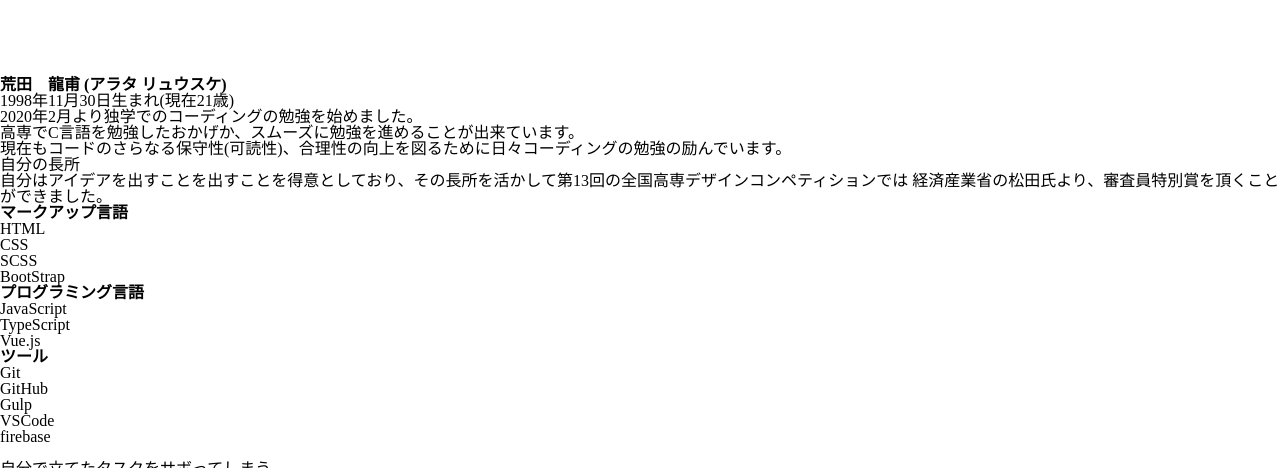
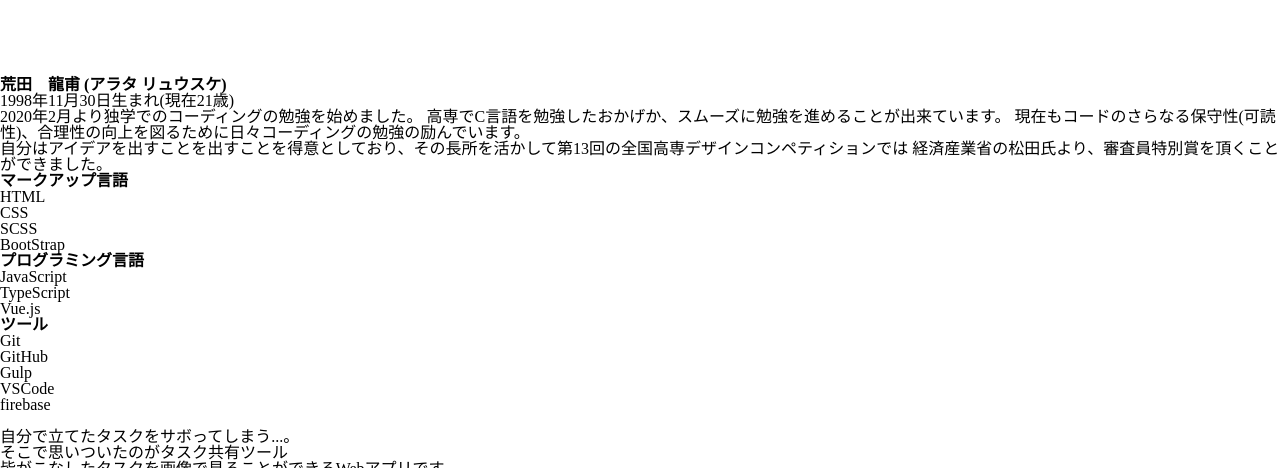
Before and after one commit to ryusuke1998/websiteforportfolio, a website: page dest/index.html in a window 1280 px wide. Shown: the part 632-1100 px from the top of the page. Drawn offline with Linux system fonts and the light colour scheme.

Commit message:
changed text in intro_profile  in index.html

```diff
--- a/dest/index.html
+++ b/dest/index.html
@@ -31,19 +31,17 @@
         <img src="./img/Programming-amico.png" alt="プログラミングをする人">
     </section>
     <section class="introduction">
-        <h1 class="intro_title">荒田　龍甫 (アラタ リュウスケ)</h1>
-        <div class="intro_desc">
-            <div class="intro_profile">
-                <p>1998年11月30日生まれ(現在21歳)</p>
-                <p>2020年2月より独学でのコーディングの勉強を始めました。</p>
-                <p>高専でC言語を勉強したおかげか、スムーズに勉強を進めることが出来ています。</p>
-                <p>現在もコードのさらなる保守性(可読性)、合理性の向上を図るために日々コーディングの勉強の励んでいます。</p>
-            </div>
-            <div class="intro_goods">
-                <p>自分の長所</p>
-                <p>自分はアイデアを出すことを出すことを得意としており、その長所を活かして第13回の全国高専デザインコンペティションでは
-                経済産業省の松田氏より、審査員特別賞を頂くことができました。
-                </p>
+        <div class="intro_inner">
+            <h1 class="intro_title">荒田　龍甫 (アラタ リュウスケ)</h1>
+            <div class="intro_desc">
+                <div class="intro_profile">
+                    <p>1998年11月30日生まれ(現在21歳)</p>
+                    <p>2020年2月より独学でのコーディングの勉強を始めました。
+                    高専でC言語を勉強したおかげか、スムーズに勉強を進めることが出来ています。
+                    現在もコードのさらなる保守性(可読性)、合理性の向上を図るために日々コーディングの勉強の励んでいます。
+                    <br>自分はアイデアを出すことを出すことを得意としており、その長所を活かして第13回の全国高専デザインコンペティションでは
+                    経済産業省の松田氏より、審査員特別賞を頂くことができました。</p>
+                </div>
             </div>
         </div>
     </section>
```
